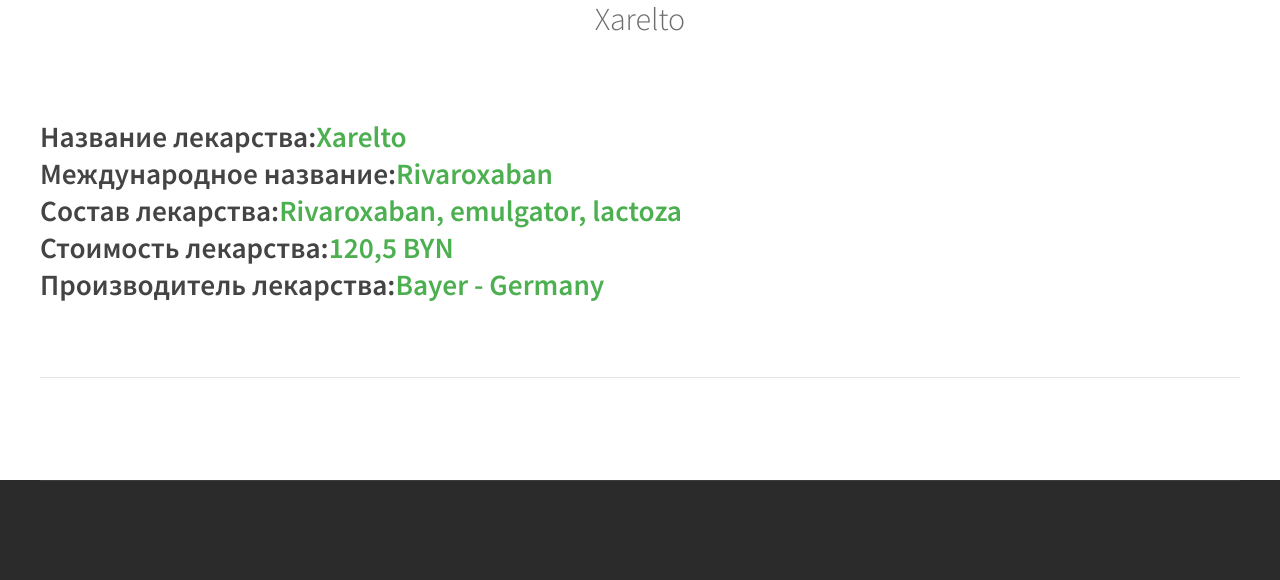
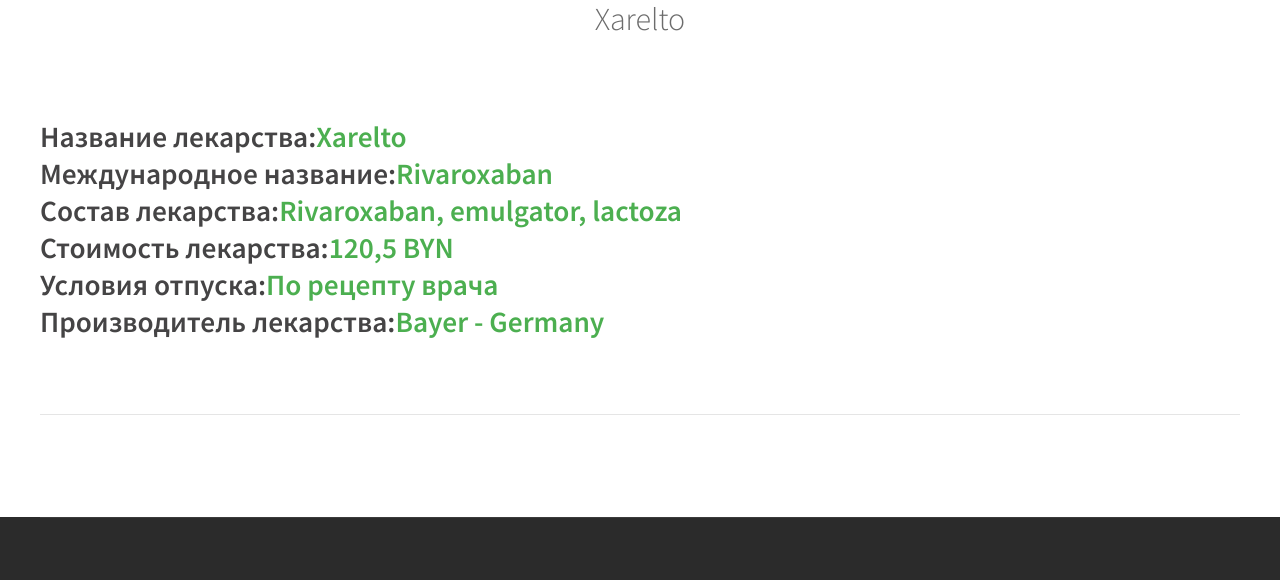
Before and after one commit to RomanZaitsev25/medicine_shop, a Django app: a page that uses medicine_shop_project/client_side/templates/one_medicine.html in a window 1280 px wide. Shown: the part 111-691 px from the top of the page. Run offline with Django 4.2, Linux system fonts and the light colour scheme; data comes from the database, SQL or seed files in the repository; parts of the project's set-up code (start-up, migrations or seed data) failed here and were passed over.

Commit message:
Recipe field was added for template.

```diff
--- a/medicine_shop_project/client_side/models.py
+++ b/medicine_shop_project/client_side/models.py
@@ -75,7 +75,7 @@
         validators=[MaxValueValidator(10, 'Негодно к продаже!')],
     )
     with_recipe = models.BooleanField(
-        verbose_name='По рецепту',
+        verbose_name='Условия отпуска',
         choices=DRUG_IMPLEMENTATION,
         default=False,
     )
--- a/medicine_shop_project/client_side/templates/one_medicine.html
+++ b/medicine_shop_project/client_side/templates/one_medicine.html
@@ -25,6 +25,14 @@
             <h1 class="green"> {{medicine.price}} BYN</h1>
         </div>
 
+        <div class="detail-set"><h1>Условия отпуска: </h1>
+            {% if medicine.with_recipe is True %}
+                <h1 class="green"> По рецепту врача </h1>
+            {% else %}
+                <h1 class="green"> Без рецепта </h1>
+            {% endif %}
+        </div>
+
         <div class="detail-set"><h1>Производитель лекарства:  </h1>
             {% for manufacturer in medicine.manufacturer.all %}
                <h1 class="green"> {{ manufacturer }}</h1>
```
